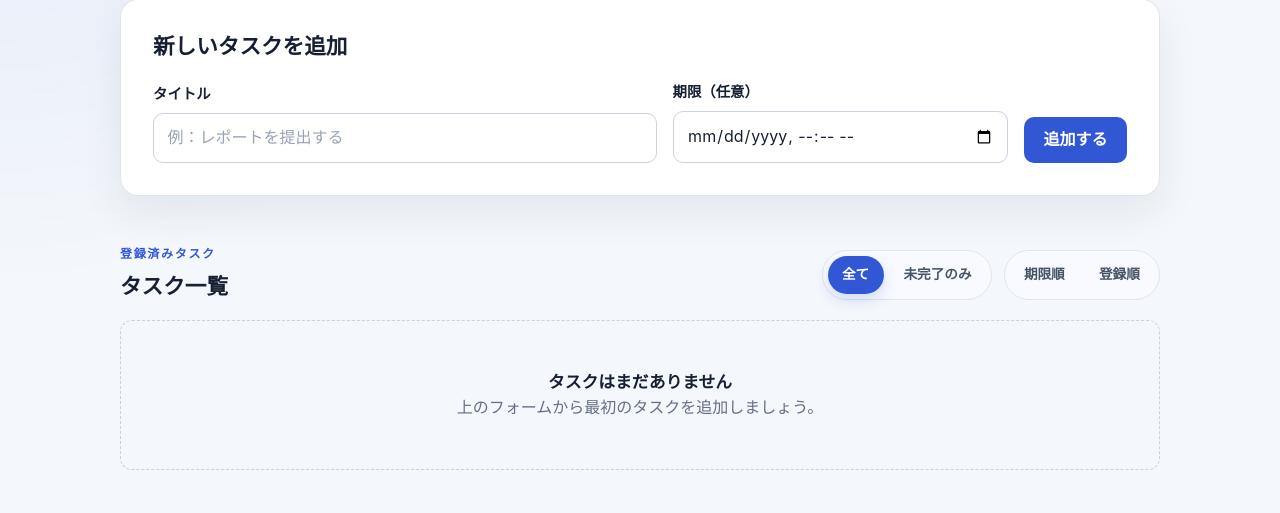
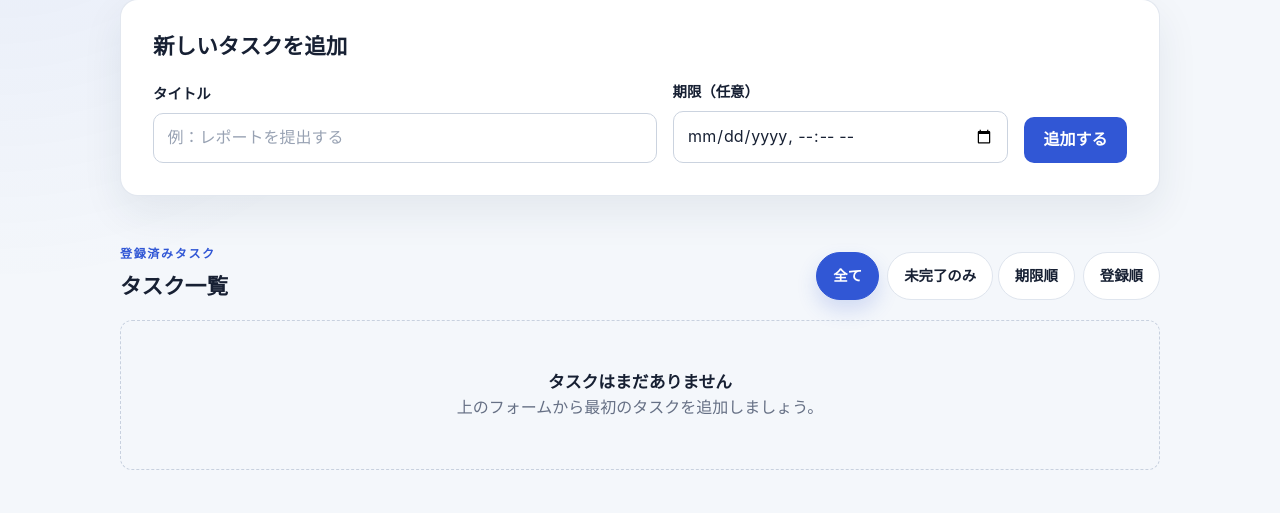
Before and after one commit to s1f102501495/django-test-exercise, a Django app: page / in a window 1280 px wide. Shown: the part 225-738 px from the top of the page. Run offline with Django 5.2, Linux system fonts and the light colour scheme; data that the repository does not hold is empty.

Commit message:
見た目を編集２

```diff
--- a/todo/static/todo/style.css
+++ b/todo/static/todo/style.css
@@ -227,21 +227,16 @@
   margin-bottom: 0;
 }
 
-.toolbar-links {
+..toolbar-links {
   display: flex;
   flex-wrap: wrap;
-  gap: 0.75rem;
+  gap: 1rem;
 }
 
 .filter-links,
 .sort-links {
   display: inline-flex;
-  gap: 0.35rem;
-  padding: 0.3rem;
-  border: 1px solid var(--color-border);
-  border-radius: 999px;
-  background: #f8faff;
-  box-shadow: inset 0 1px 0 rgba(255, 255, 255, 0.8);
+  gap: 0.5rem;
 }
 
 .filter-links a,
@@ -249,26 +244,31 @@
   display: inline-flex;
   align-items: center;
   justify-content: center;
-  min-height: 38px;
-  padding: 0.45rem 0.9rem;
+  min-height: 42px;
+  padding: 0.7rem 1rem;
+  border: 1px solid var(--color-border);
   border-radius: 999px;
-  color: #475467;
-  font-size: 0.85rem;
+  background: #fff;
+  color: var(--color-text);
+  font-size: 0.9rem;
   font-weight: 700;
-  transition: background-color 0.2s ease, color 0.2s ease, box-shadow 0.2s ease;
+  text-decoration: none;
+  transition: background-color 0.2s ease, color 0.2s ease, transform 0.2s ease, box-shadow 0.2s ease;
 }
 
 .filter-links a:hover,
 .sort-links a:hover {
   background: var(--color-primary-soft);
   color: var(--color-primary);
+  transform: translateY(-1px);
 }
 
 .filter-links a.active,
 .sort-links a.active {
   background: var(--color-primary);
   color: #fff;
-  box-shadow: 0 6px 14px rgba(49, 87, 213, 0.18);
+  border-color: var(--color-primary);
+  box-shadow: 0 10px 20px rgba(49, 87, 213, 0.18);
 }
 
 .task-grid {
```
